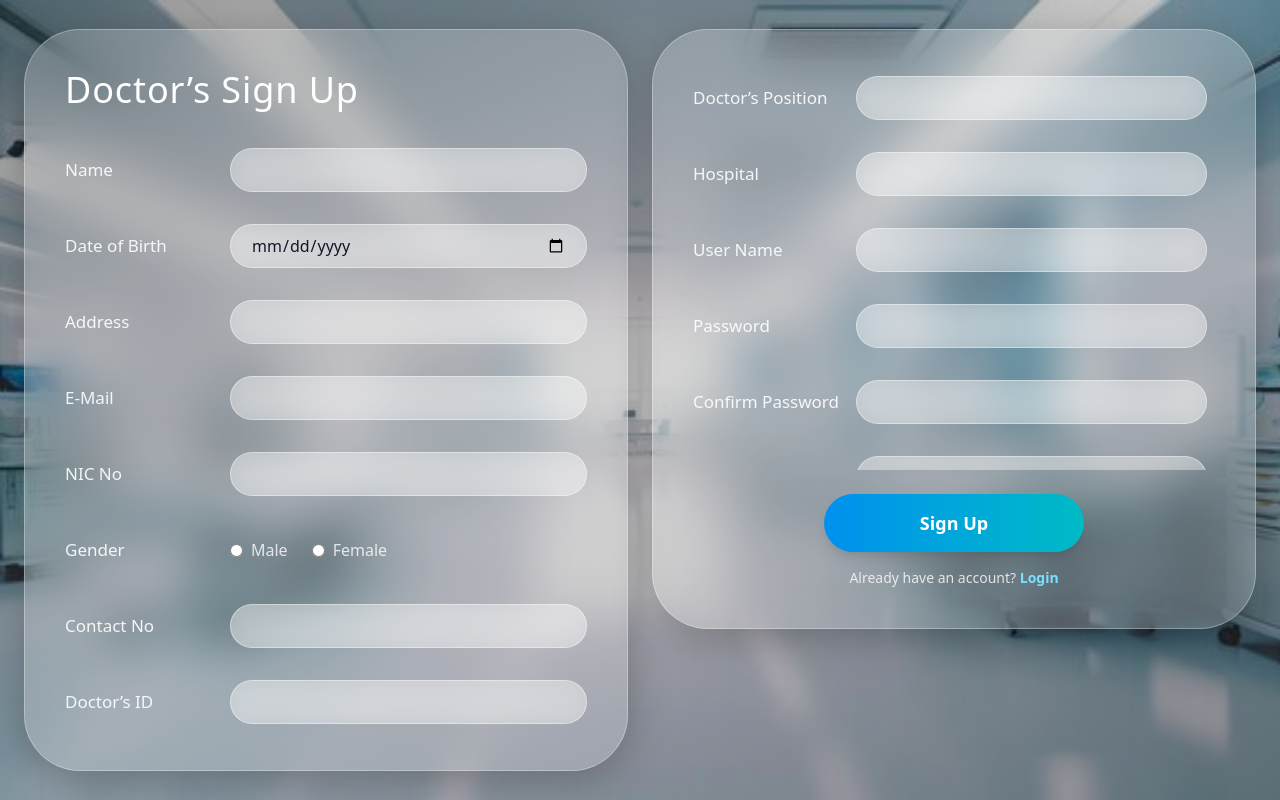
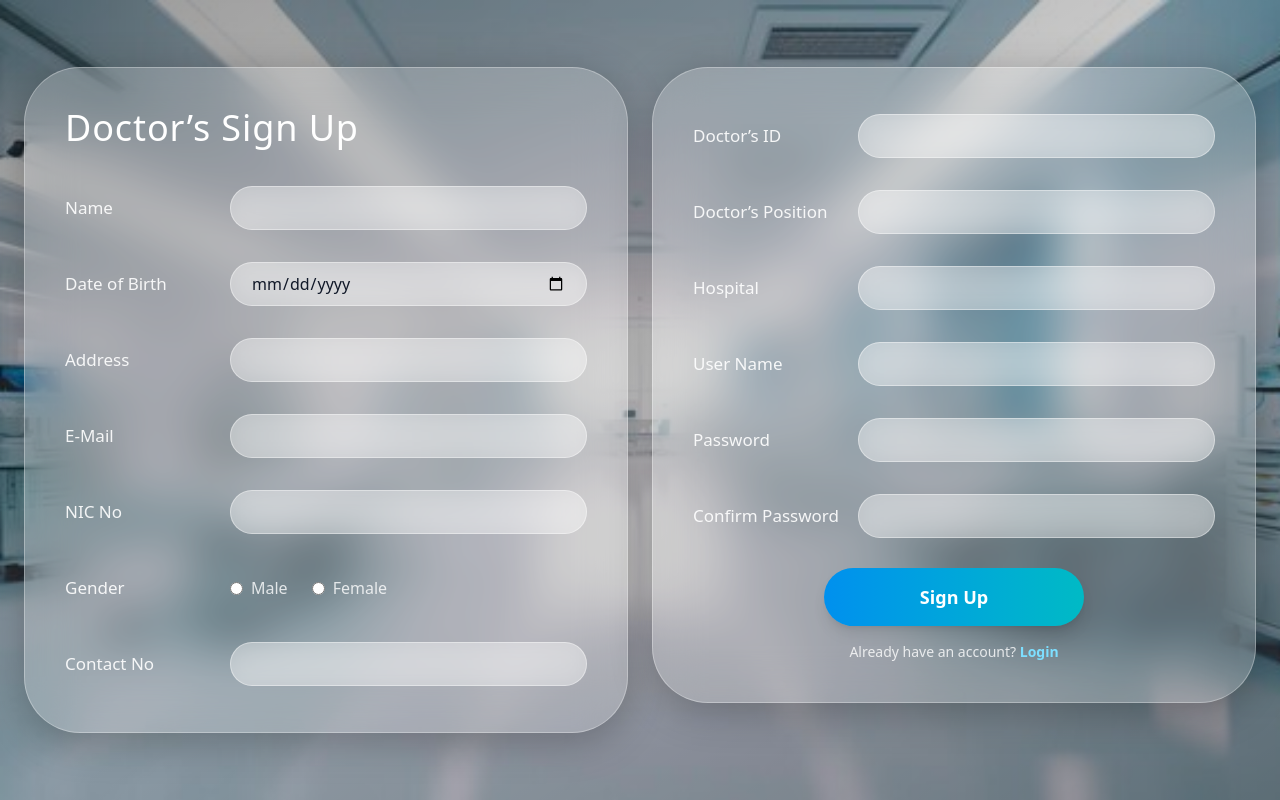
Before and after one commit to Smart-Patient-Monitoring-System/Frontend, a React (Vite) app: page /doctorSignup in a window 1280 px wide. Built offline with nearby package versions, Linux system fonts and the light colour scheme.

Commit message:
Refactor signup page layouts for doctor and patient
Adjusted flexbox and card styling for both doctor and patient signup pages to improve layout consistency and vertical stretching. Moved certain form fields between left and right cards for better logical grouping and user experience.

```diff
--- a/src/pages/Login_Signup/signupPageDoctor.jsx
+++ b/src/pages/Login_Signup/signupPageDoctor.jsx
@@ -13,11 +13,12 @@ export default function SignupPageDoctor() {
       <div className="absolute inset-0 bg-gradient-to-br from-black/40 via-black/20 to-black/40"></div>
 
       {/* Main Content */}
-      <div className="relative z-10 w-full max-w-[1600px] flex flex-col lg:flex-row gap-6">
+      <div className="relative z-10 w-full max-w-[1600px] flex flex-col lg:flex-row gap-6 items-stretch">
 
         {/* LEFT CARD */}
         <div className="
           w-full lg:w-1/2
+          h-full
           bg-white/20 backdrop-blur-xl
           border border-white/30
           shadow-[0_8px_40px_rgba(0,0,0,0.25)]
@@ -51,32 +52,33 @@ export default function SignupPageDoctor() {
             </FormRow>
 
             <FormRow label="Contact No" />
-            <FormRow label="Doctor’s ID" />
+
           </div>
         </div>
 
         {/* RIGHT CARD */}
         <div className="
           w-full lg:w-1/2
+          h-full
           bg-white/20 backdrop-blur-xl
           border border-white/30
           shadow-[0_8px_40px_rgba(0,0,0,0.25)]
           rounded-[36px] lg:rounded-[56px]
           p-6 sm:p-8 md:p-10
           flex flex-col justify-between
-          min-h-[520px] max-h-[75vh]
         ">
-          {/* Scrollable form */}
-          <div className="flex flex-col gap-5 overflow-y-auto pr-2">
+          {/* Form content */}
+          <div className="flex flex-col gap-5">
+            <FormRow label="Doctor’s ID" />
             <FormRow label="Doctor’s Position" />
             <FormRow label="Hospital" />
             <FormRow label="User Name" />
             <FormRow label="Password" type="password" />
             <FormRow label="Confirm Password" type="password" />
-            <FormRow label="Contact No" />
+
           </div>
 
-          {/* Actions (SAME AS ADMIN) */}
+          {/* Actions */}
           <div className="flex flex-col items-center mt-6 gap-4">
             <button className="
               w-full sm:w-2/3 lg:w-[260px]
--- a/src/pages/Login_Signup/signupPagePatient.jsx
+++ b/src/pages/Login_Signup/signupPagePatient.jsx
@@ -13,11 +13,12 @@ export default function SignupPagePatient() {
       <div className="absolute inset-0 bg-gradient-to-br from-black/40 via-black/20 to-black/40"></div>
 
       {/* Main Content */}
-      <div className="relative z-10 w-full max-w-[1600px] flex flex-col lg:flex-row gap-6">
+      <div className="relative z-10 w-full max-w-[1600px] flex flex-col lg:flex-row gap-6 items-stretch">
 
         {/* LEFT CARD */}
         <div className="
           w-full lg:w-1/2
+          h-full
           bg-white/20 backdrop-blur-xl
           border border-white/30
           shadow-[0_8px_40px_rgba(0,0,0,0.25)]
@@ -51,23 +52,24 @@ export default function SignupPagePatient() {
             </FormRow>
 
             <FormRow label="Contact No" type="tel" />
-            <FormRow label="Guardian’s Name" />
+
           </div>
         </div>
 
         {/* RIGHT CARD */}
         <div className="
           w-full lg:w-1/2
+          h-full
           bg-white/20 backdrop-blur-xl
           border border-white/30
           shadow-[0_8px_40px_rgba(0,0,0,0.25)]
           rounded-[36px] lg:rounded-[56px]
           p-6 sm:p-8 md:p-10
           flex flex-col justify-between
-          min-h-[520px] max-h-[75vh]
         ">
-          {/* Scrollable form */}
-          <div className="flex flex-col gap-5 overflow-y-auto pr-2">
+          {/* Form content */}
+          <div className="flex flex-col gap-5">
+            <FormRow label="Guardian’s Name" />
             <FormRow label="Guardian’s Contact No" type="tel" />
             <FormRow label="User Name" />
             <FormRow label="Password" type="password" />
@@ -75,7 +77,7 @@ export default function SignupPagePatient() {
             <FormRow label="Blood Type" />
           </div>
 
-          {/* Actions (SAME AS ADMIN) */}
+          {/* Actions */}
           <div className="flex flex-col items-center mt-6 gap-4">
             <button className="
               w-full sm:w-2/3 lg:w-[260px]
```
